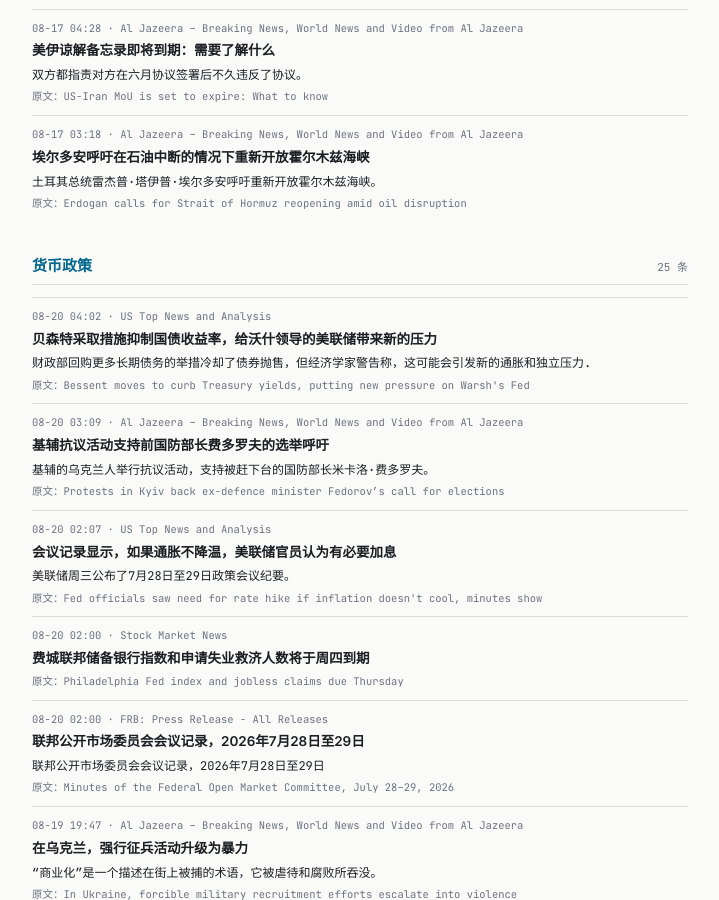
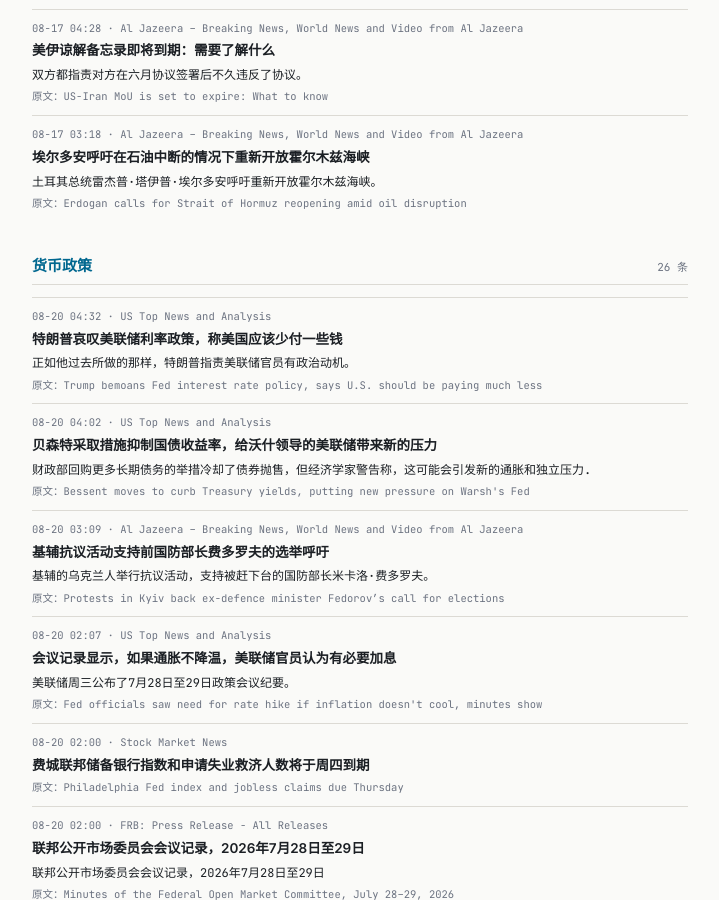
Before and after one commit to tang3super/tang3super.github.io, a Jekyll site: the page built from macro-trade/news-digest.md, in a window 1280 px wide and 900 px high, scrolled down 6360 px. Shown: the whole window, without its empty margins (280-999 px from the left). Built offline with Jekyll 4.4.1, drawn with Linux system fonts in a browser that asks for light colours; some of the changed text lies outside the part shown.

Commit message:
sync news-digest article

```diff
--- a/macro-trade/news-digest.md
+++ b/macro-trade/news-digest.md
@@ -433,6 +433,13 @@ topics:
     summary_zh: 土耳其总统雷杰普·塔伊普·埃尔多安呼吁重新开放霍尔木兹海峡。
 - name: 货币政策
   items:
+  - title: Trump bemoans Fed interest rate policy, says U.S. should be paying much less
+    summary: As he has done in the past, Trump accused Fed officials of having political motives.
+    link: https://www.cnbc.com/2026/08/19/trump-bemoans-fed-interest-rate-policy-says-us-should-be-paying-much-less.html
+    source: US Top News and Analysis
+    time: 08-20 04:32
+    title_zh: 特朗普哀叹美联储利率政策，称美国应该少付一些钱
+    summary_zh: 正如他过去所做的那样，特朗普指责美联储官员有政治动机。
   - title: Bessent moves to curb Treasury yields, putting new pressure on Warsh's Fed
     summary: Treasury's move to buy back more long-term debt cooled a bond selloff, but economists warn it could raise new inflation and independence que…
     link: https://www.cnbc.com/2026/08/19/bessent-treasury-buybacks-yields-warsh-fed.html
```
Also changed, not shown: other parts of macro-trade/news-digest.md (+1 -1 lines).
